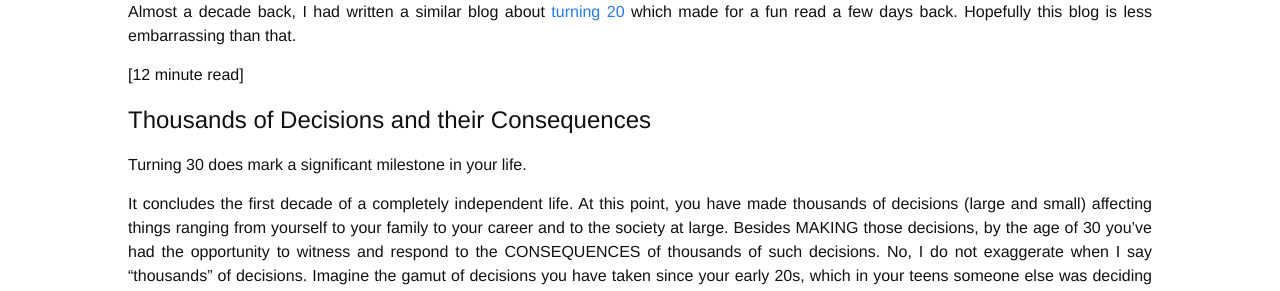
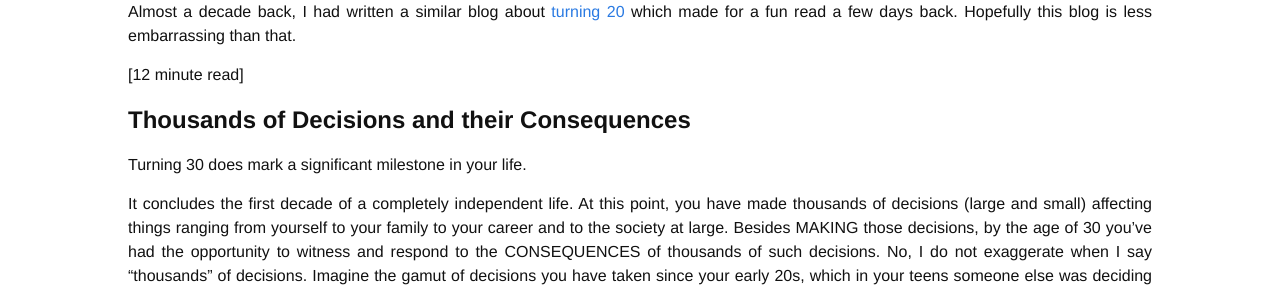
Before and after one commit to narendran/narendran.github.io, a Jekyll site: the page built from _posts/2020-08-01-turning-30.markdown, in a window 1280 px wide. Shown: the part 352-643 px from the top of the page. Built offline with Jekyll 4.4.1, drawn with Linux system fonts in a browser that asks for light colours.

Commit message:
More heading fixes!!!

```diff
--- a/_posts/2020-08-01-turning-30.markdown
+++ b/_posts/2020-08-01-turning-30.markdown
@@ -14,7 +14,7 @@
 
 [12 minute read]
 
-# Thousands of Decisions and their Consequences
+# **Thousands of Decisions and their Consequences**
 
 Turning 30 does mark a significant milestone in your life.
 
@@ -74,7 +74,7 @@
 
 Now, nobody really trains you to make these decisions. You sort of stumble upon them and figure it out on the way. By the time you are 30, you have automatic responses to many of the above questions and spend your precious mental energy on the remaining new and exciting questions. No big deal, life moves on and you stumble on more unseen experiences. And as you might expect such a way of life will have ups and downs by design leading to moments of pride and pondering. On that note, I would like to contemplate on the top two life lessons from my decade of independent decision making: Logic Can Fail and Embrace Grey.
 
-# Learning #1: Logic Can Fail
+# **Learning #1: Logic Can Fail**
 
 Logic fails in surprising ways. By logic, I mean being too smart.
 
@@ -82,7 +82,7 @@
 
 In a nutshell, I felt simply invincible. Each time I crushed an argument, and put the other person out of words, the implicit feedback I got only reinforced my already strong convictions. I was right. I was right EVERY SINGLE TIME. Except that... I utterly failed. Turns out, each time the argument ended, the other person had simply given up on me or in case of my parents, punted the discussion to a later time when I am more mature. You can be right, and still fail spectacularly.
 
-#### Logic Fails... Due to Lack of Full Information
+# Logic Fails... Due to Lack of Full Information
 
 This is probably the biggest class of logic failures.
 
@@ -90,7 +90,7 @@
 
 Turns out as you grow older you naturally build an extensive graph of probabilities and useful mental models on what can and cannot happen in life. This makes decision making more accurate and easier over time. You stop judging people and see yourself saying "it happens" often. So, keep learning from your own and others' lives and when it comes to decision making, stay open to the fact that you could be missing/misunderstanding critical details.
 
-#### Logic Fails... Due to Band-Aid Situations
+# Logic Fails... Due to Band-Aid Situations
 
 There are times when you feel you have all the information in hand, but you simply don't want or don't have the time to fix the problem. This shows up a lot in relationships in life and work.
 
@@ -98,7 +98,7 @@
 
 Applying a band-aid does not mean lack of courage or perseverance on your part. In fact, more often than you think, this is good for both yourself and the others involved.
 
-#### Logic Fails... Due to Deep-Rooted Beliefs
+# Logic Fails... Due to Deep-Rooted Beliefs
 
 In the last decade, I've moved from making fun of deep-rooted beliefs my parents espoused, to convincing myself that I would recommend the same to my next generation (and be that "out-dated, unscientific, illogical" parent for the next couple of decades). I like to call this class of logic failures as "subconscious safety nets" due to their ability to protect you from your conscious, rational self.
 
@@ -145,7 +145,7 @@
 
 So, when you find someone, especially smart and well-meaning elders, with an irrational belief or unexplainable practice -- give them an opportunity to explain it to their best potential. There is a chance, however small, that there is an unconscious safety net waiting for you to explore.
 
-# Learning #2: Embrace Grey
+# **Learning #2: Embrace Grey**
 
 By the time you are 30, most of the choices you are faced with are not as stark as black and white. If they are black and white, and you are still confused, talk to a buddy, get a cup of coffee or.. simply go to sleep and decide the next day. You got this.
 
@@ -165,7 +165,7 @@
 
 So, get comfortable with grey and when given options A and B, choose C. Your identity is pretty much where you fall in this infinite-dimensional spectrum of grey. As you grow older you will add more dimensions and higher resolution to each of the spectrums, and continue taking a stand on where you fall within each of them making life richer and easier in the process.
 
-# Closing Thoughts: Living Fully
+# **Closing Thoughts: Living Fully**
 
 With the human life expectancy of ~79 years ([CDC](https://www.cdc.gov/nchs/fastats/life-expectancy.htm)), turning 30 is a moment when you realize that life is short and long at the same time. I've always lived in competitive environments from my early childhood. I've forever been driven to reach some "goal" at any point in my life -- get 100/100 marks, get that gold medal, get into a top university, get hired by a top company, get promoted every 2 years, etc. If I reach the goal I am awesome and acknowledged, otherwise I am a disaster and should rethink the purpose of my life. Interestingly, the society keeps manufacturing and surfacing these "goals" and has well-established, evolved multi-agent processes and reward structures around it. I kept my heads down and slogged tirelessly to see the end of this tunnel so I can finally start to... you know.. live, whatever that means. Somewhere in this daisy-chained rat race, my parents felt I was doing great on my own and let me drive by myself. *Wait, what?! Where are you going?*
 
```
